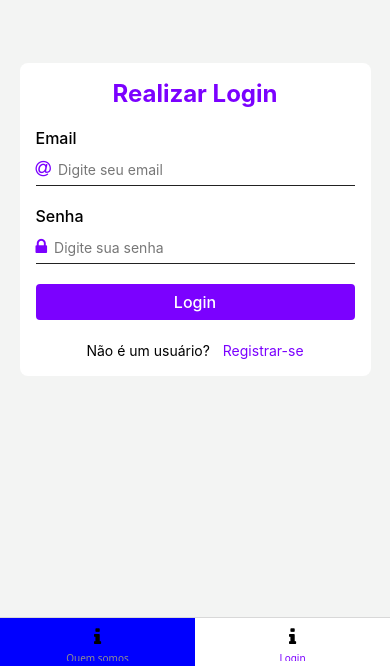
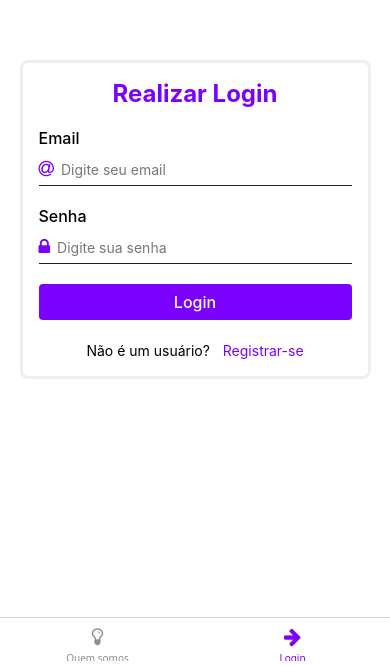
Before and after one commit to EltonKasesky/ReactNativeFinal, a React Native app: screen /Login in a window 390 px wide. Shown: the part 178-844 px from the top of the page. Built offline with nearby package versions, Linux system fonts and the light colour scheme.

Commit message:
Merge login with bottom nav, and create NavigationTabs, LogoutHandler

```diff
--- a/App.tsx
+++ b/App.tsx
@@ -1,46 +1,20 @@
-import { View, Text, StyleSheet, StatusBar } from "react-native";
+import { StyleSheet, StatusBar } from "react-native";
 import { NavigationContainer } from "@react-navigation/native";
-import { createBottomTabNavigator } from "@react-navigation/bottom-tabs";
-import QuemSomos from "./src/screens/QuemSomos";
-import { FontAwesome } from "@expo/vector-icons";
-import AuthSwitcher from './src/utils/AuthSwitcher';
-import { AuthProvider } from './src/context/AuthContext';
-
-const Tab = createBottomTabNavigator();
+import { SafeAreaProvider, SafeAreaView } from "react-native-safe-area-context";
+import { AuthProvider } from "./src/context/AuthContext";
+import NavigationTabs from "./src/components/NavigationTabs";
 
 export default function App() {
     return (
         <AuthProvider>
+            <SafeAreaProvider>
+                <SafeAreaView style={styles.container} edges={["top"]}>
                     <StatusBar barStyle="dark-content" />
                     <NavigationContainer>
-        <Tab.Navigator
-          screenOptions={{
-            headerShown: false,
-            tabBarActiveTintColor: "#7B01FF",
-            tabBarInactiveBackgroundColor: "blue",
-            tabBarShowLabel: true,
-          }}
-        >
-          <Tab.Screen
-            name="Quem somos"
-            component={QuemSomos}
-            options={{
-              tabBarIcon: ({ color, size }) => {
-                return <FontAwesome name="info" color="black" size={20} />;
-              },
-            }}
-          />
-           <Tab.Screen
-            name="Login"
-            component={AuthSwitcher}
-            options={{
-              tabBarIcon: ({ color, size }) => {
-                return <FontAwesome name="info" color="black" size={20} />;
-              },
-            }}
-          />
-        </Tab.Navigator>
+                        <NavigationTabs />
                     </NavigationContainer>
+                </SafeAreaView>
+            </SafeAreaProvider>
         </AuthProvider>
     );
 }
@@ -48,7 +22,5 @@ export default function App() {
 const styles = StyleSheet.create({
     container: {
         flex: 1,
-    justifyContent: 'center',
-    alignItems: 'center',
     },
 });
--- a/package.json
+++ b/package.json
@@ -1,4 +1,3 @@
-
 {
   "name": "reactnativefinal",
   "version": "1.0.0",
@@ -12,17 +11,17 @@
   "dependencies": {
     "@expo/metro-runtime": "~5.0.4",
     "@react-native-async-storage/async-storage": "^2.2.0",
-    "axios": "^1.10.0",
     "@react-navigation/bottom-tabs": "^7.4.2",
     "@react-navigation/native": "^7.1.14",
+    "axios": "^1.10.0",
     "expo": "~53.0.13",
     "expo-status-bar": "~2.2.3",
     "react": "19.0.0",
     "react-dom": "19.0.0",
     "react-native": "0.79.4",
+    "react-native-safe-area-context": "^5.5.0",
     "react-native-web": "^0.20.0"
   },
-
   "devDependencies": {
     "@babel/core": "^7.25.2",
     "@types/react": "~19.0.10",
--- /dev/null
+++ b/src/components/LogoutHandler/index.tsx
@@ -0,0 +1,12 @@
+import { useContext, useEffect } from 'react';
+import { AuthContext } from '../../context/AuthContext';
+
+export default function LogoutHandler() {
+    const { logout } = useContext(AuthContext);
+
+    useEffect(() => {
+        logout();
+    }, []);
+
+    return null;
+}
--- /dev/null
+++ b/src/components/NavigationTabs/index.tsx
@@ -0,0 +1,55 @@
+import { createBottomTabNavigator } from "@react-navigation/bottom-tabs";
+import { useContext } from "react";
+import { AuthContext } from "../../context/AuthContext";
+import QuemSomos from "../../screens/QuemSomos";
+import AuthSwitcher from "../AuthSwitcher";
+import LogoutHandler from "../LogoutHandler";
+import { FontAwesome } from "@expo/vector-icons";
+
+const Tab = createBottomTabNavigator();
+
+export default function NavigationTabs() {
+    const { isAuthenticated } = useContext(AuthContext);
+
+    return (
+        <Tab.Navigator
+            screenOptions={{
+                headerShown: false,
+                tabBarActiveTintColor: "#7B01FF",
+                tabBarShowLabel: true,
+            }}
+        >
+            <Tab.Screen
+                name="Quem somos"
+                component={QuemSomos}
+                options={{
+                    tabBarIcon: ({ color }) => (
+                        <FontAwesome name="lightbulb-o" size={20} color={color} />
+                    ),
+                }}
+            />
+
+            {!isAuthenticated ? (
+                <Tab.Screen
+                    name="Login"
+                    component={AuthSwitcher}
+                    options={{
+                        tabBarIcon: ({ color }) => (
+                            <FontAwesome name="arrow-right" size={20} color={color} />
+                        ),
+                    }}
+                />
+            ) : (
+                <Tab.Screen
+                    name="Logout"
+                    component={LogoutHandler}
+                    options={{
+                        tabBarIcon: ({ color }) => (
+                            <FontAwesome name="sign-out" size={20} color={color} />
+                        ),
+                    }}
+                />
+            )}
+        </Tab.Navigator>
+    );
+}
--- a/src/screens/Login/index.tsx
+++ b/src/screens/Login/index.tsx
@@ -25,9 +25,6 @@ export default function Login({ onSwitch }: { onSwitch: () => void }) {
                 });
 
                 const data = response.data;
-
-                console.log("Resposta da API:", data);
-
                 await AsyncStorage.setItem('token', data.token);
 
                 login(data.token, data.user);
--- a/src/screens/Login/styles.ts
+++ b/src/screens/Login/styles.ts
@@ -1,8 +1,8 @@
 import { StyleSheet } from "react-native";
 
 const style = {
-    bg_primary: "#F3F4F3",
-    bg_secondary: "#FFF",
+    bg_primary: "#FFF",
+    bg_secondary: "#EFEFEF",
     text_primary: "#7B01FF",
     text_secondary: "#000",
     border_primary: "#222",
@@ -25,7 +25,8 @@ export const styles = StyleSheet.create({
         maxWidth: "90%",
         justifyContent: "center",
         alignItems: "center",
-        backgroundColor: style.bg_secondary,
+        borderWidth: 3,
+        borderColor: style.bg_secondary,
         padding: 16,
         borderRadius: 8,
     },
--- a/src/screens/Register/style.ts
+++ b/src/screens/Register/style.ts
@@ -1,8 +1,8 @@
 import { StyleSheet } from "react-native";
 
 const style = {
-    bg_primary: "#F3F4F3",
-    bg_secondary: "#FFF",
+    bg_primary: "#FFF",
+    bg_secondary: "#EFEFEF",
     text_primary: "#7B01FF",
     text_secondary: "#000",
     border_primary: "#222",
@@ -25,7 +25,8 @@ export const styles = StyleSheet.create({
         maxWidth: "90%",
         justifyContent: "center",
         alignItems: "center",
-        backgroundColor: style.bg_secondary,
+        borderWidth: 3,
+        borderColor: style.bg_secondary,
         padding: 16,
         borderRadius: 8,
     },
```
Also changed, not shown: src/components/AuthSwitcher/index.tsx (renamed from src/utils/AuthSwitcher/index.tsx), 1 other file (tests, documents, lock files or other folders). Lines whose indentation alone changed are shown as unchanged.
